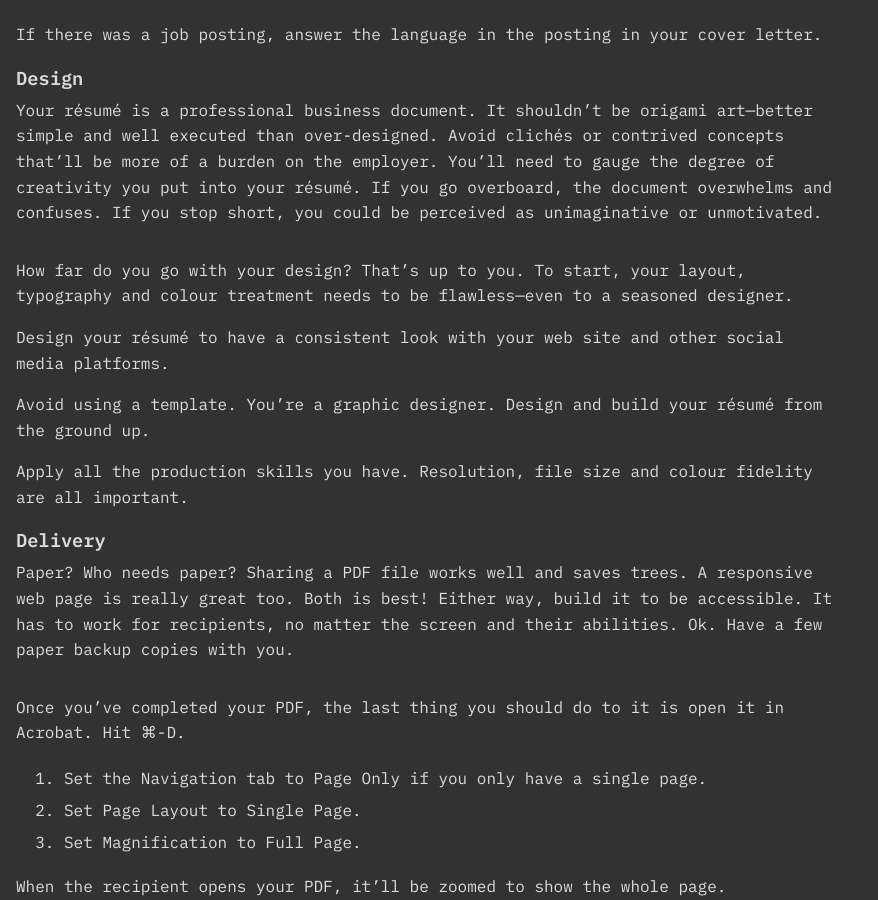
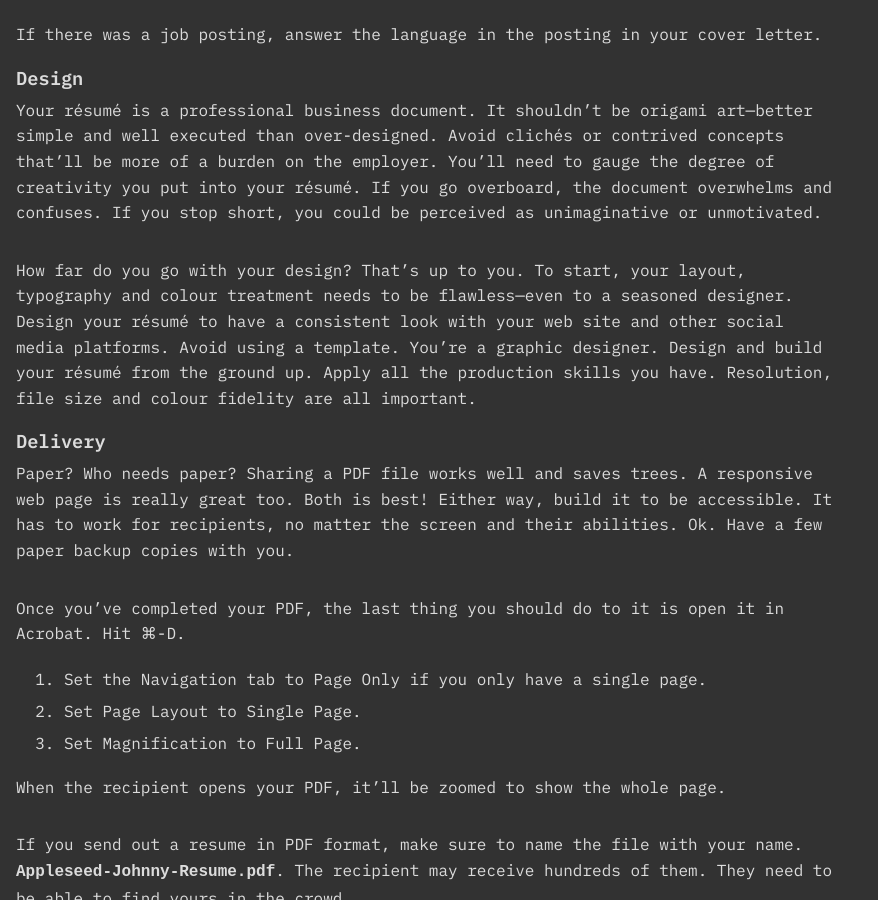
Before and after one commit to AlainParadis/wil, a Jekyll site: the page built from your-resume.md, in a window 1280 px wide and 900 px high, scrolled down 3269 px. Shown: the whole window, without its empty margins (0-878 px from the left). Built offline with Jekyll 4.4.1, drawn with Linux system fonts in a browser that asks for light colours; part of the change alters nothing that is shown; some of the changed text lies outside the part shown.

Commit message:
small text edits

```diff
--- a/your-resume.md
+++ b/your-resume.md
@@ -10,7 +10,7 @@ Your résumé should be an error-free, creatively written, professionally design
 <ul class="hasBullets">
 	<li>It's a business document, not a portfolio piece. Avoid over-designing it.</li>
 	<li>Proof read, proof read, proof read.</li>
-	<li>Make it only one page long.</li>
+	<li>Make it only one page long, if possible.</li>
 	<li>When presenting it, prepare for any eventuality. Have a backup plan.</li>
 	<li>It's a living document. Update it as you grow as a designer.</li>
 </ul>
@@ -106,13 +106,8 @@ If there was a job posting, answer the language in the posting in your cover let
 
 Your résumé is a professional business document. It shouldn't be origami art—better simple and well executed than over-designed. Avoid clichés or contrived concepts that'll be more of a burden on the employer. You'll need to gauge the degree of creativity you put into your résumé. If you go overboard, the document overwhelms and confuses. If you stop short, you could be perceived as unimaginative or unmotivated.
 
-How far do you go with your design? That's up to you. To start, your layout, typography and colour treatment needs to be flawless—even to a seasoned designer.
-
-Design your résumé to have a consistent look with your web site and other social media platforms.
-
-Avoid using a template. You're a graphic designer. Design and build your résumé from the ground up.
-
-Apply all the production skills you have. Resolution, file size and colour fidelity are all important.
+How far do you go with your design? That's up to you. To start, your layout, typography and colour treatment needs to be flawless—even to a seasoned designer. Design your résumé to have a consistent look with your web site and other social media platforms.
+Avoid using a template. You're a graphic designer. Design and build your résumé from the ground up. Apply all the production skills you have. Resolution, file size and colour fidelity are all important.
 
 ### Delivery
 
```
